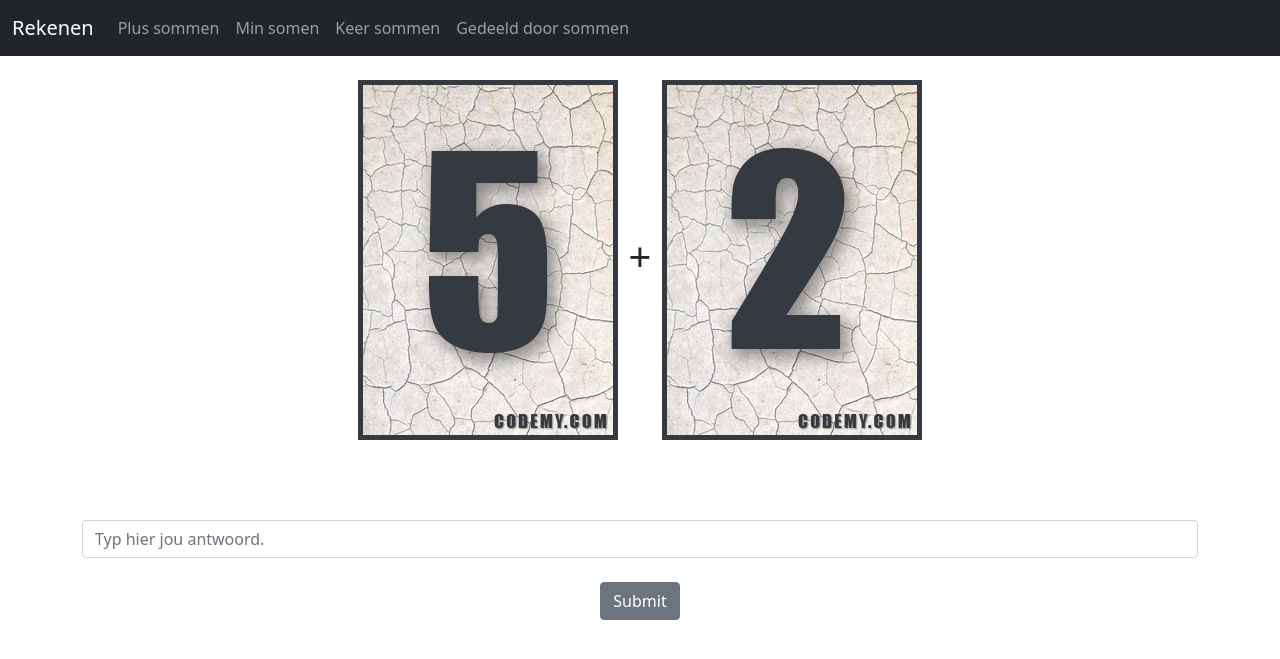
After one commit to thexaverius/flash, a Django app: page /add.html in a window 1280 px wide. The commit adds this page. Shown: the top 659 px of the page. Run offline with Django 3.2, Linux system fonts and the light colour scheme.

Commit message:
plus sommen

```diff
--- a/flash/settings.py
+++ b/flash/settings.py
@@ -13,6 +13,7 @@ https://docs.djangoproject.com/en/3.1/ref/settings/
 from pathlib import Path
 import django_heroku
 import dj_database_url
+import os
 from decouple import config
 
 # Build paths inside the project like this: BASE_DIR / 'subdir'.
@@ -123,6 +124,10 @@ USE_TZ = True
 # https://docs.djangoproject.com/en/3.1/howto/static-files/
 
 STATIC_URL = '/static/'
+STATICFILES_DIRS = [
+            os.path.join(BASE_DIR, 'static')
+]
+
 STATICFILES_STORAGE = 'whitenoise.storage.CompressedManifestStaticFilesStorage'
 
 django_heroku.settings(locals())
--- /dev/null
+++ b/website/templates/add.html
@@ -0,0 +1,30 @@
+{% extends 'base.html' %}
+
+{% block content%}
+<center>
+
+{%if my_answer %}
+<div class="alert alert-{{color}} alert-dismissible fade show" role="alert">
+  {{ my_answer }}
+  <button type="button" class="btn-close" data-bs-dismiss="alert" aria-label="Close"></button>
+</div>
+{% endif %}
+
+
+<h1><img src="static/images/{{ num_1 }}.png"> + <img src="static/images/{{ num_2 }}.png"></h1>
+<br/>
+
+<br/>
+<br/>
+<form action="{% url 'add' %}" method="POST">
+	{% csrf_token %}
+  <div class="form-group">
+    <input type="text" class="form-control" placeholder="Typ hier jou antwoord." name="answer">
+    <input type="hidden" name="old_num_1" value="{{ num_1 }}">
+    <input type="hidden" name="old_num_2" value="{{ num_2 }}">
+  </div>
+  <br/>
+  <button type="submit" class="btn btn-secondary">Submit</button>
+</form>
+</center>
+{% endblock%}
--- a/website/templates/base.html
+++ b/website/templates/base.html
@@ -13,23 +13,23 @@
   <body>
 <nav class="navbar navbar-expand-lg navbar-dark bg-dark">
   <div class="container-fluid">
-    <a class="navbar-brand" href="#">Rekenen</a>
+    <a class="navbar-brand" href="{% url 'home' %}">Rekenen</a>
     <button class="navbar-toggler" type="button" data-bs-toggle="collapse" data-bs-target="#navbarSupportedContent" aria-controls="navbarSupportedContent" aria-expanded="false" aria-label="Toggle navigation">
       <span class="navbar-toggler-icon"></span>
     </button>
     <div class="collapse navbar-collapse" id="navbarSupportedContent">
       <ul class="navbar-nav me-auto mb-2 mb-lg-0">
         <li class="nav-item">
-          <a class="nav-link" href="#">Plus sommen</a>
+          <a class="nav-link" href="{% url 'add' %}">Plus sommen</a>
         </li>
         <li class="nav-item">
-          <a class="nav-link" href="#">Min somen</a>
+          <a class="nav-link" href="{% url 'substract' %}">Min somen</a>
         </li>
         <li class="nav-item">
-          <a class="nav-link" href="#">Keer sommen</a>
+          <a class="nav-link" href="{% url 'multiply' %}">Keer sommen</a>
         </li>
         <li class="nav-item">
-          <a class="nav-link" href="#">Gedeeld door sommen</a>
+          <a class="nav-link" href="{% url 'divide' %}">Gedeeld door sommen</a>
         </li>
       </ul>
     </div>
--- a/website/urls.py
+++ b/website/urls.py
@@ -3,4 +3,8 @@ from . import views
 
 urlpatterns = [
 	path('', views.home, name='home'),
+	path('add.html', views.add, name='add'),
+	path('substract.html', views.substract, name='substract'),
+	path('multiply.html', views.multiply, name='multiply'),
+	path('divide.html', views.divide, name='divide'),
 ]
--- a/website/views.py
+++ b/website/views.py
@@ -3,3 +3,45 @@ from django.shortcuts import render
 # Create your views here.
 def home(request):
 	return render(request,'home.html',{})
+
+def add(request):
+	from random import randint
+
+	num_1 = randint(0,10)
+	num_2 = randint(0,10)
+
+	if request.method == "POST":
+		answer = int(request.POST['answer'])
+		old_num_1 = request.POST['old_num_1']
+		old_num_2 = request.POST['old_num_2']
+
+		correct_answer = int(old_num_1) + int(old_num_2)
+
+		if answer == correct_answer:
+			my_answer = "Goed zo! "+ old_num_1 + " + " + old_num_2 + " = " + str(answer)
+			color = "success"
+		else:
+			my_answer = "Jammer, niet goed. "+ old_num_1 + " + " + old_num_2 + " is niet " + str(answer) + " het goede antwoord is: " +  str(correct_answer)
+			color = "danger"
+
+		return render(request, 'add.html', {
+			'answer': answer,
+			'my_answer': my_answer,
+			'num_1' : num_1,
+			'num_2' : num_2,
+			'color' : color,
+			})
+	else:
+		return render(request,'add.html',{
+			'num_1' : num_1,
+			'num_2' : num_2,
+			})
+
+def substract(request):
+	return render(request,'substract.html',{})
+
+def multiply(request):
+	return render(request,'multiply.html',{})
+
+def divide(request):
+	return render(request,'divide.html',{})
```
Also changed, not shown: website/templates/divide.html (added, +7 -0 lines), website/templates/multiply.html (added, +7 -0 lines), website/templates/substract.html (added, +7 -0 lines), static/images/0.png (added), static/images/1.png (added), static/images/10.png (added), static/images/2.png (added), static/images/3.png (added), static/images/4.png (added), static/images/5.png (added), static/images/6.png (added), static/images/7.png (added), static/images/8.png (added), static/images/9.png (added).
